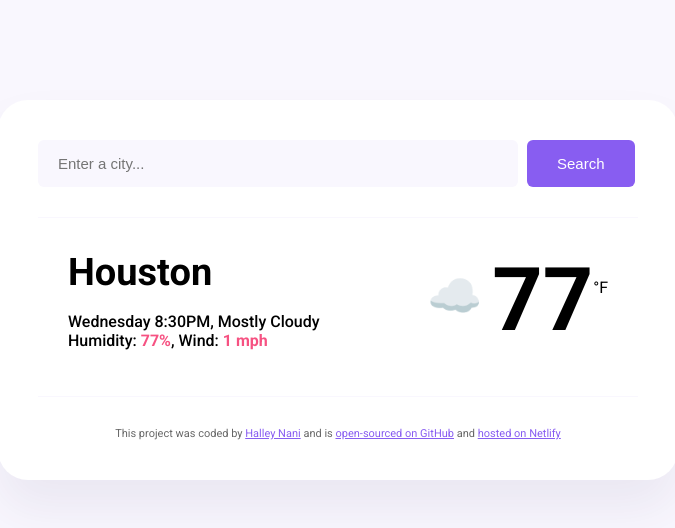
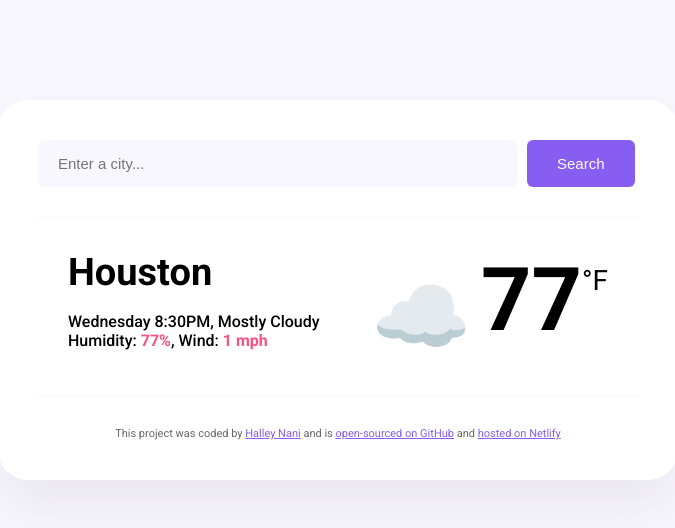
Before and after one commit to halleynani/Week-7-Weather-App, a plain HTML site: page index.html in a window 1280 px wide. Shown: the whole page, without its empty margins (302-977 px from the left). Drawn offline with Linux system fonts and the light colour scheme.

Commit message:
Add styling to divs in css

```diff
--- a/src/style.css
+++ b/src/style.css
@@ -73,7 +73,7 @@ color: #f65282;
  display: flex;
 }
 .weather-app-icon {
- font-size: 44px;
+ font-size: 80px;
  margin-top: 22px;
 }
 
@@ -85,7 +85,8 @@ color: #f65282;
 }
 
 .weather-app-unit {
-   margin-top: 30px;
+   margin-top: 16px;
+   font-size: 28px;
 }
 
 footer{
```
